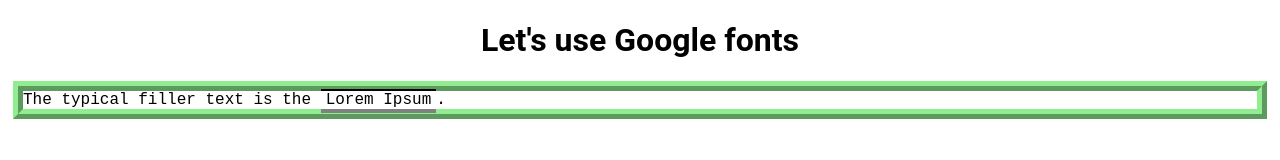
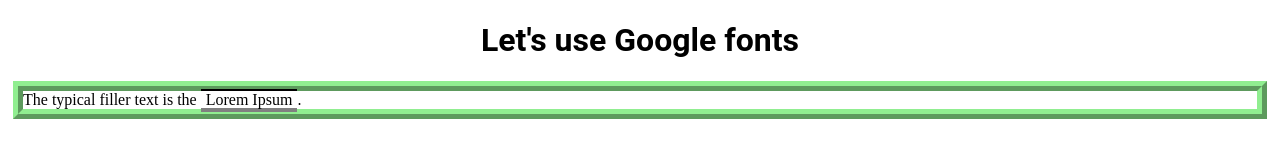
Before and after one commit to PaulBaltazar/1620-week5, a plain HTML site: page index.html in a window 1280 px wide. Drawn offline with Linux system fonts and the light colour scheme.

Commit message:
practice css  font

```diff
--- a/stylesheet.css
+++ b/stylesheet.css
@@ -24,5 +24,5 @@
     text-align: center;
 }
 body{
-    font-family: 'Courier New', Courier, monospace;
+    font-family: 'Crimson Text', serif;
 }
```
